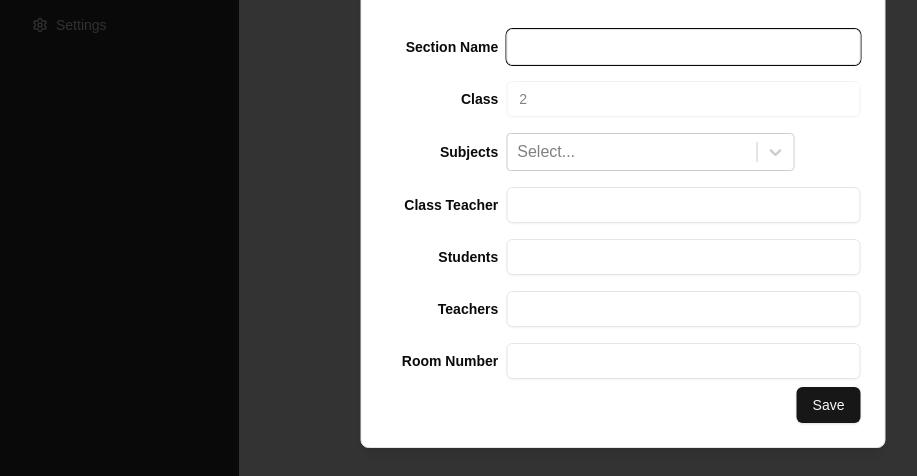
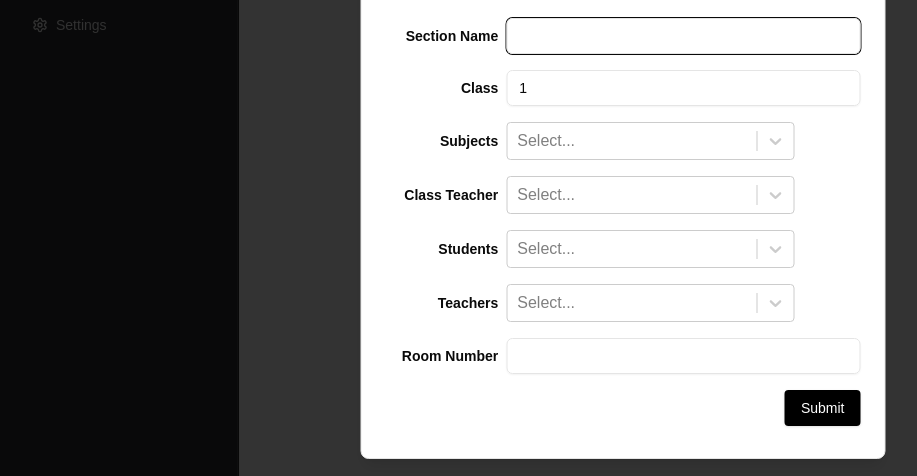
Before and after one commit to sameerlama5/sikshyalaya, a Next.js app in the folder client/: page /admin/class/1/sections in a window 1280 px wide. Both pictures are taken after a click on the button "Add New Section". Shown: the part 208-684 px from the top of the page, without its empty margins (17-934 px from the left). Built offline with nearby package versions, Linux system fonts and the light colour scheme; no server answers.

Commit message:
adding dropdown in section Form using API

```diff
--- a/client/src/app/admin/class/[id]/sections/page.js
+++ b/client/src/app/admin/class/[id]/sections/page.js
@@ -1,8 +1,9 @@
-'use client'
-import { Button } from '@/components/ui/button'
-import axios from 'axios'
-import { useParams } from 'next/navigation'
-import React, { useEffect, useState } from 'react'
+"use client";
+
+import { Button } from "@/components/ui/button";
+import axios from "axios";
+import { useParams } from "next/navigation";
+import React, { useEffect, useState } from "react";
 import {
   Dialog,
   DialogContent,
@@ -11,198 +12,234 @@ import {
   DialogHeader,
   DialogTitle,
   DialogTrigger,
-} from "@/components/ui/dialog"
-import { Input } from "@/components/ui/input"
-import { Label } from "@/components/ui/label"
-import { Formik, Form, Field, ErrorMessage } from 'formik'
-import * as Yup from 'yup'
-import Select from 'react-select'
-
+} from "@/components/ui/dialog";
+import { Input } from "@/components/ui/input";
+import { Label } from "@/components/ui/label";
+import { Formik, Form, Field, ErrorMessage } from "formik";
+import * as Yup from "yup";
+import Select from "react-select";
 
 const Sections = () => {
-  const params = useParams()
-  const [sectionList, setSectionList] = useState([])
+  const params = useParams();
 
+  // States
+  const [sectionList, setSectionList] = useState([]);
+  const [subjectList, setSubjectList] = useState([]);
+  const [studentList, setStudentList] = useState([]);
+  const [teacherList, setTeacherList] = useState([]);
+
+  const [selectedClassTeacher, setSelectedClassTeacher] = useState(null);
+  const [selectedTeachers, setSelectedTeachers] = useState([]);
+  const [selectedStudents, setSelectedStudents] = useState([]);
+  const [selectedSubjects, setSelectedSubjects] = useState([]);
+
+  // Fetch data functions
   const fetchSections = async () => {
-    const { data } = await axios.get(`http://localhost:8000/class/${params.id}/sections`)
-    setSectionList(data)
-  }
+    const { data } = await axios.get(`http://localhost:8000/class/${params.id}/sections`);
+    setSectionList(data);
+  };
 
+  const fetchSubjects = async () => {
+    const { data } = await axios.get("http://localhost:8000/subjects");
+    const refactoredData = data.map((item) => {
+      item.label = item.subjectName;
+      item.value = item._id;
+      return item;
+    });
+    setSubjectList(refactoredData);
+  };
+
+  const fetchUser = async () => {
+    try {
+      const { data } = await axios.get("http://localhost:8000/users");
+      const refactoredData = data.map((item) => ({
+        label: item.fullName,
+        value: item._id,
+        role: item.role,
+      }));
+
+      const teachers = refactoredData.filter((item) => item.role === "teacher");
+      const students = refactoredData.filter((item) => item.role !== "teacher");
+
+      setTeacherList(teachers);
+      setStudentList(students);
+    } catch (error) {
+      console.error("Error fetching user data:", error);
+    }
+  };
+
+  // useEffect to fetch data on mount
   useEffect(() => {
-    fetchSections()
-  }, [])
+    fetchSections();
+    fetchSubjects();
+    fetchUser();
+  }, []);
 
+  // Validation schema using Yup
   const validationSchema = Yup.object({
-    sectionName: Yup.string().required('Section Name is required'),
-    class: Yup.number().required('Class is required'),
-    subjects: Yup.string().required('Subject are required'),
-    classTeacher: Yup.string().required('Class teacher name is required'),
-    students: Yup.string().required('Students are required'),
-    teachers: Yup.string().required('Teachers are required'),
-    roomNumber: Yup.number().required('Room Number is required'),
-  })
+    sectionName: Yup.string().required("Section Name is required"),
+    class: Yup.number().required("Class is required"),
+    subjects: Yup.array()
+      .min(1, "At least one subject is required")
+      .required("Subjects are required"),
+    classTeacher: Yup.object()
+      .shape({
+        label: Yup.string().required("Class teacher label is required"),
+        value: Yup.string().required("Class teacher value is required"),
+      })
+      .required("Class teacher is required"),
 
+    students: Yup.array()
+      .min(1, "At least one student is required")
+      .required("Students are required"),
+    teachers: Yup.array()
+      .min(1, "At least one teacher is required")
+      .required("Teachers are required"),
+    roomNumber: Yup.number().required("Room Number is required"),
+  });
+
+  // Handle form submission
   const handleSubmit = async (values, { setSubmitting, resetForm }) => {
-    // Handle form submission
-    console.log(values)
-    // You can make your API request here
-    setSubmitting(false)
-    resetForm()
-  }
+    const dataToSubmit = {
+      ...values,
+      classTeacher: values.classTeacher.value,
+      subjects: values.subjects.map((subject) => subject.value),
+      students: values.students.map((student) => student.value),
+      teachers: values.teachers.map((teacher) => teacher.value),
+    };
 
-  const [selectedSubjects, setSelectedSubjects] = useState([])
-  const [subjectList, setSubjectList] = useState([])
+    alert(JSON.stringify(dataToSubmit, null, 2));
+    setSubmitting(false);
+    resetForm();
+  };
 
-  const setHandleChange = (item)=>{
-    setSelectedSubjects(item)
-  }
-
-  const fetchSubjects = async() => {
-  const {data} = await  axios.get('http://localhost:8000/subjects')
-  const refactoredData = data.map((item)=>{
-    item.label = item.subjectName
-    item.value= item._id
-    return item
-  })
-  setSubjectList(refactoredData)
-  }
-  useEffect(()=>{
-    fetchSubjects()
-
-  },[])
   return (
     <>
+      {/* Dialog for adding new section */}
       <Dialog>
         <DialogTrigger asChild>
-          <Button className="rounded bg-black m-4 text-white" variant="outline">Add New Section</Button>
+          <Button className="rounded bg-black m-4 text-white" variant="outline">
+            Add New Section
+          </Button>
         </DialogTrigger>
+
         <DialogContent className="sm:max-w-[525px]">
           <DialogHeader>
             <DialogTitle>Add New Section</DialogTitle>
-            <DialogDescription>
-              Add new section to this class
-            </DialogDescription>
+            <DialogDescription>Add new section to this class</DialogDescription>
           </DialogHeader>
           <Formik
-            initialValues={{ sectionName: '', class: '', subjects: '', classTeacher: '', students: '', teachers: '', roomNumber: '' }}
+            initialValues={{
+              sectionName: "",
+              class: "1",
+              subjects: [],
+              classTeacher: { label: "", value: "" },
+              students: [],
+              teachers: [],
+              roomNumber: "",
+            }}
             validationSchema={validationSchema}
             onSubmit={handleSubmit}
           >
-            {({ isSubmitting }) => (
+            {({value,setFieldValue, isSubmitting }) => (
               <Form>
-                <div className="grid gap-4 py-2 ">
-
+                <div className="grid gap-4 py-2">
                   {/* Section Name */}
-                  <div className="grid grid-cols-4 items-center gap-2 ">
-                    <Label htmlFor="sectionName" className="text-right font-semibold">
-                      Section Name
-                    </Label>
-                    <Field
-                      as={Input}
-                      id="sectionName"
-                      name="sectionName"
-                      className="col-span-3"
-                    />
+                  <div className="grid grid-cols-4 items-center gap-2">
+                    <Label htmlFor="sectionName" className="text-right font-semibold">Section Name</Label>
+                    <Field as={Input} id="sectionName" name="sectionName" className="col-span-3" />
                     <ErrorMessage name="sectionName" component="div" className="text-red-500 col-span-4 text-right text-sm" />
                   </div>
 
-                  {/* Class*/}
-                  <div className="grid grid-cols-4 items-center gap-2 ">
-                    <Label htmlFor="class" className="text-right font-semibold">
-                      Class
-                    </Label>
-                    <Field
-                      as={Input}
-                      disabled
-                      value={2}
-                      id="class"
-                      name="class"
-                      className="col-span-3"
-                    />
+                  {/* Class */}
+                  <div className="grid grid-cols-4 items-center gap-2">
+                    <Label htmlFor="class" className="text-right font-semibold">Class</Label>
+                    <Field as={Input} id="class" name="class" className="col-span-3" />
                     <ErrorMessage name="class" component="div" className="text-red-500 col-span-4 text-right text-sm" />
                   </div>
 
-                   {/* Subjects*/}
-                   <div className="grid grid-cols-4 items-center gap-2 ">
-                    <Label htmlFor="subjects" className="text-right font-semibold">
-                      Subjects
-                    </Label>
+                  {/* Subjects */}
+                  <div className="grid grid-cols-4 items-center gap-2">
+                    <Label htmlFor="subjects" className="text-right font-semibold">Subjects</Label>
                     <Select
                       isMulti
                       value={selectedSubjects}
-                      className='w-72'
-                      onChange={setHandleChange}
+                      className="w-72"
+                      onChange={(selectedOptions) => {
+                        setSelectedSubjects(selectedOptions);
+                        setFieldValue("subjects", selectedOptions);
+                      }}
                       options={subjectList}
                     />
                     <ErrorMessage name="subjects" component="div" className="text-red-500 col-span-4 text-right text-sm" />
                   </div>
 
-                  {/* Class Teacher*/}
-                  <div className="grid grid-cols-4 items-center gap-2 ">
-                    <Label htmlFor="classTeacher" className="text-right font-semibold">
-                      Class Teacher
-                    </Label>
-                    <Field
-                      as={Input}
-                      id="classTeacher"
-                      name="classTeacher"
-                      className="col-span-3"
+                  {/* Class Teacher */}
+                  <div className="grid grid-cols-4 items-center gap-2">
+                    <Label htmlFor="classTeacher" className="text-right font-semibold">Class Teacher</Label>
+                    <Select
+                      options={teacherList}
+                      className="w-72"
+                      value={selectedClassTeacher}
+                      onChange={(selectedOption) => {
+                        setSelectedClassTeacher(selectedOption);
+                        setFieldValue("classTeacher", selectedOption);
+                      }}
                     />
                     <ErrorMessage name="classTeacher" component="div" className="text-red-500 col-span-4 text-right text-sm" />
                   </div>
 
-                   {/* Students*/}
-                   <div className="grid grid-cols-4 items-center gap-2 ">
-                    <Label htmlFor="students" className="text-right font-semibold">
-                      Students
-                    </Label>
-                    <Field
-                      as={Input}
-                      id="students"
-                      name="students"
-                      className="col-span-3"
+                  {/* Students */}
+                  <div className="grid grid-cols-4 items-center gap-2">
+                    <Label htmlFor="students" className="text-right font-semibold">Students</Label>
+                    <Select
+                      isMulti
+                      value={selectedStudents}
+                      className="w-72"
+                      onChange={(selectedOptions) => {
+                        setSelectedStudents(selectedOptions);
+                        setFieldValue("students", selectedOptions);
+                      }}
+                      options={studentList}
                     />
                     <ErrorMessage name="students" component="div" className="text-red-500 col-span-4 text-right text-sm" />
                   </div>
 
-                   {/* Teachers*/}
-                   <div className="grid grid-cols-4 items-center gap-2 ">
-                    <Label htmlFor="teachers" className="text-right font-semibold">
-                    Teachers
-                    </Label>
-                    <Field
-                      as={Input}
-                      id="teachers"
-                      name="teachers"
-                      className="col-span-3"
+                  {/* Teachers */}
+                  <div className="grid grid-cols-4 items-center gap-2">
+                    <Label htmlFor="teachers" className="text-right font-semibold">Teachers</Label>
+                    <Select
+                      isMulti
+                      value={selectedTeachers}
+                      className="w-72"
+                      onChange={(selectedOptions) => {
+                        setSelectedTeachers(selectedOptions);
+                        setFieldValue("teachers", selectedOptions);
+                      }}
+                      options={teacherList}
                     />
                     <ErrorMessage name="teachers" component="div" className="text-red-500 col-span-4 text-right text-sm" />
                   </div>
 
-                   {/* Room Number*/}
-                   <div className="grid grid-cols-4 items-center gap-2 ">
-                    <Label htmlFor="roomNumber" className="text-right font-semibold">
-                      Room Number
-                    </Label>
-                    <Field
-                      as={Input}
-                      id="roomNumber"
-                      name="roomNumber"
-                      className="col-span-3"
-                    />
+                  {/* Room Number */}
+                  <div className="grid grid-cols-4 items-center gap-2">
+                    <Label htmlFor="roomNumber" className="text-right font-semibold">Room Number</Label>
+                    <Field as={Input} id="roomNumber" name="roomNumber" className="col-span-3" />
                     <ErrorMessage name="roomNumber" component="div" className="text-red-500 col-span-4 text-right text-sm" />
                   </div>
 
+                  {/* Submit Button */}
+                  <DialogFooter>
+                    <Button type="submit" disabled={isSubmitting} className="rounded bg-black text-white">
+                      Submit
+                    </Button>
+                  </DialogFooter>
                 </div>
-                <DialogFooter>
-                  <Button type="submit" disabled={isSubmitting}>Save </Button>
-                </DialogFooter>
               </Form>
             )}
           </Formik>
         </DialogContent>
       </Dialog>
-
       <div className='flex gap-4'>
         {
           sectionList.length > 0 && sectionList.map((item) => {
@@ -216,7 +253,7 @@ const Sections = () => {
         }
       </div>
     </>
-  )
-}
+  );
+};
 
-export default Sections
+export default Sections;
```
